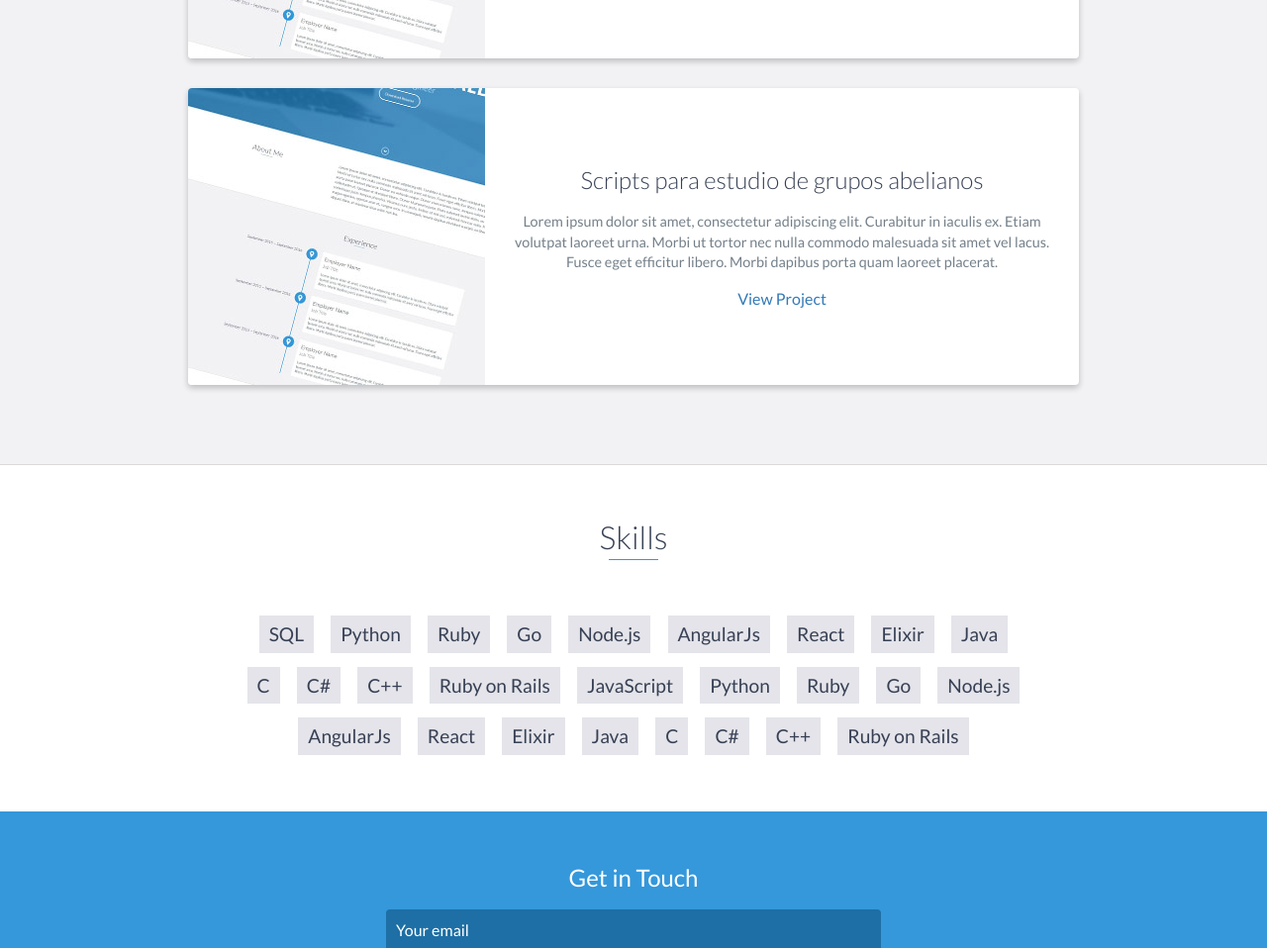
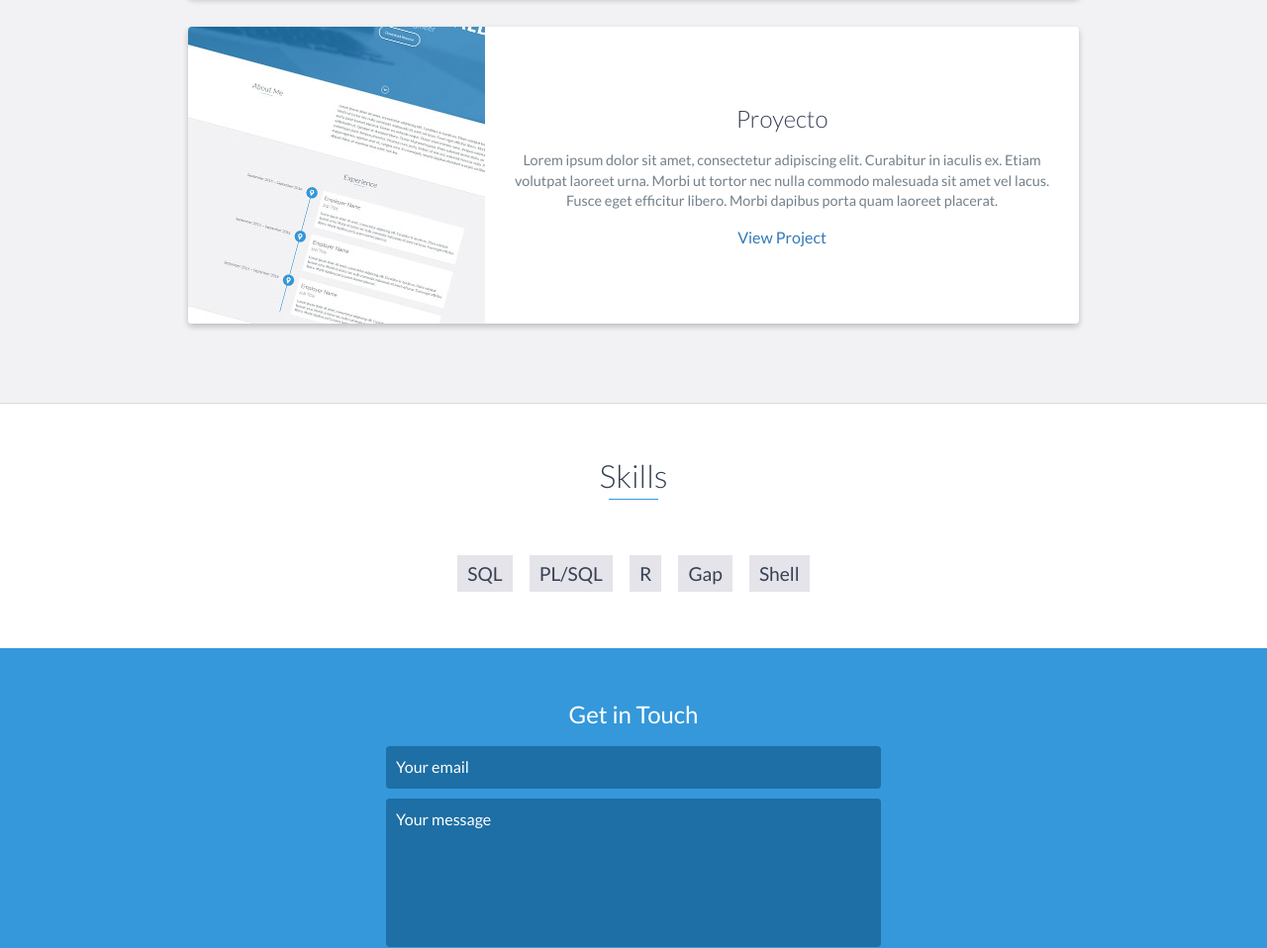
Before and after one commit to angelblasco/portfolio, a website: page index.html in a window 1280 px wide. Shown: the part 2831-3789 px from the top of the page at 99% size. Drawn offline with nearby package versions, Linux system fonts and the light colour scheme.

Commit message:
se incluyen skills

```diff
--- a/index.html
+++ b/index.html
@@ -95,9 +95,9 @@
         <div id="experience-timeline">
             <div data-date="Marzo 2019 – Actualidad">
                 <h3>Accenture</h3>
-                <h4>DBA Jr. de Oracle.</h4>
+                <h4>DBA de Oracle Exadata.</h4>
                 <p>
-                    Realizacion de actividades de control y mantenimiento de bases de datos sobre la plataforma Exadata de Oracle.
+                    Administracion de bases de datos de Oracle en la plataforma Exadata.
                 </p>
             </div>
 
@@ -135,19 +135,11 @@
 
         <div class="education-block">
             <h3>Universidad Politécnica de Madrid.</h3>
-            <span class="education-date">Sept 2002 - Sept 2017</span>
-            <h4>Bachelor of Science in Computer Science</h4>
-            <ul>
-                <li>
-                    Lorem ipsum dolor sit amet, consectetur adipiscing elit.
-                </li>
-                <li>
-                    Lorem ipsum dolor sit amet, consectetur adipiscing elit.
-                </li>
-                <li>
-                    Lorem ipsum dolor sit amet, consectetur adipiscing elit.
-                </li>
-            </ul>
+            <span class="education-date">Sept 2002 - Sept 2018</span>
+            <h4>Ingeniero Tecnico Agricola.</h4>
+            <p>
+                Diplomado en Ingenieria Tecnica Agricola en la especialidad de Mecanizacion y Construccion Rural.
+            </p>
         </div>
         <!-- End .education-block -->
     </div>
@@ -180,7 +172,7 @@
                     </div>
                     <!-- End .project-image -->
                     <div class="project-info">
-                        <h3>Scripts para estudio de grupos abelianos</h3>
+                        <h3>Proyecto</h3>
                         <p>
                             Lorem ipsum dolor sit amet, consectetur adipiscing elit. Curabitur in iaculis ex. Etiam volutpat laoreet urna. Morbi ut tortor nec nulla commodo malesuada sit amet vel lacus. Fusce eget efficitur libero. Morbi dapibus porta quam laoreet placerat.
                         </p>
@@ -198,31 +190,10 @@
         <h2 class="heading">Skills</h2>
         <ul>
             <li>SQL</li>
-            <li>Python</li>
-            <li>Ruby</li>
-            <li>Go</li>
-            <li>Node.js</li>
-            <li>AngularJs</li>
-            <li>React</li>
-            <li>Elixir</li>
-            <li>Java</li>
-            <li>C</li>
-            <li>C#</li>
-            <li>C++</li>
-            <li>Ruby on Rails</li>
-            <li>JavaScript</li>
-            <li>Python</li>
-            <li>Ruby</li>
-            <li>Go</li>
-            <li>Node.js</li>
-            <li>AngularJs</li>
-            <li>React</li>
-            <li>Elixir</li>
-            <li>Java</li>
-            <li>C</li>
-            <li>C#</li>
-            <li>C++</li>
-            <li>Ruby on Rails</li>
+            <li>PL/SQL</li>
+            <li>R</li>
+            <li>Gap</li>
+            <li>Shell</li>
         </ul>
     </div>
     <!-- End #skills -->
```
